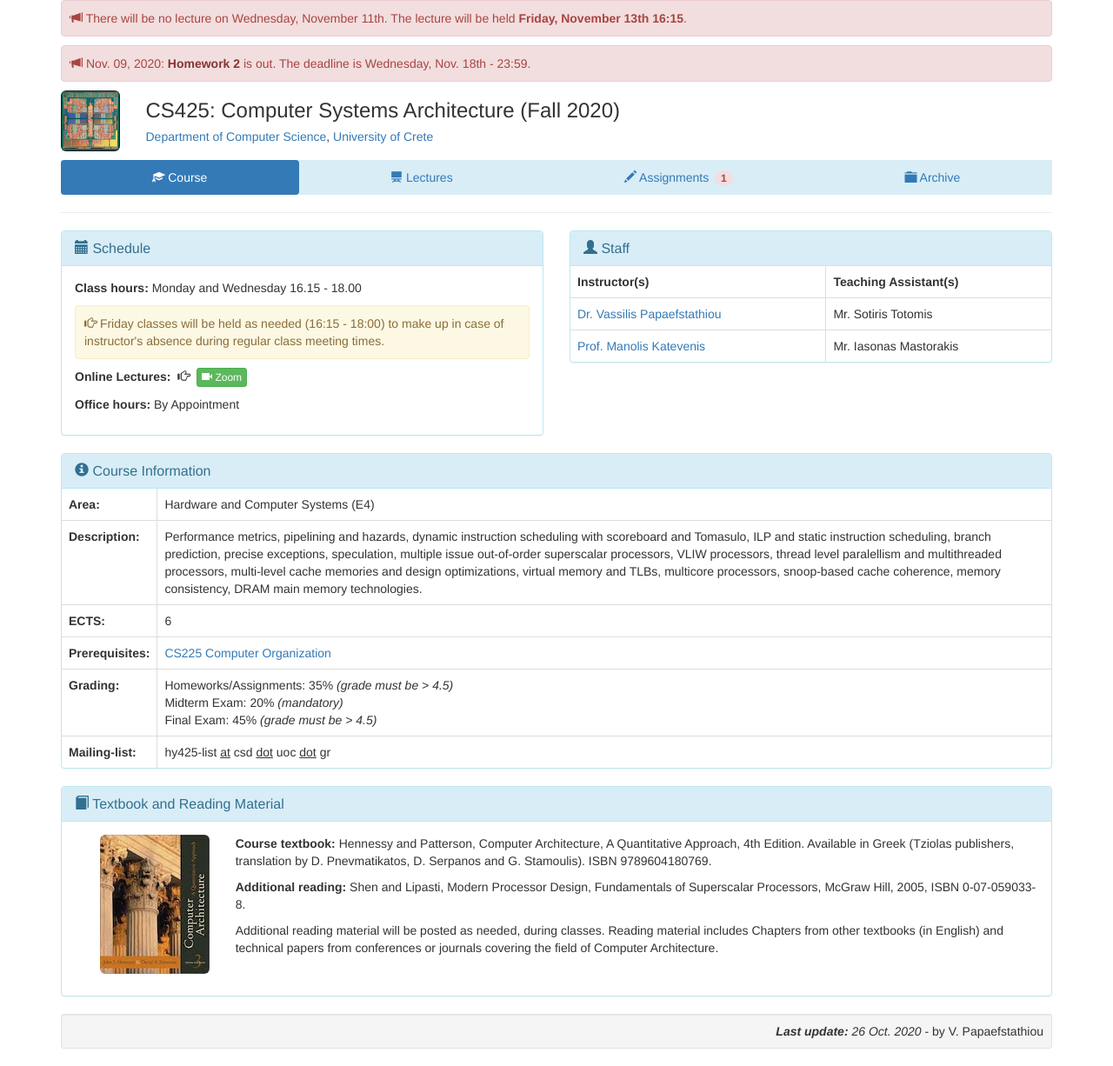
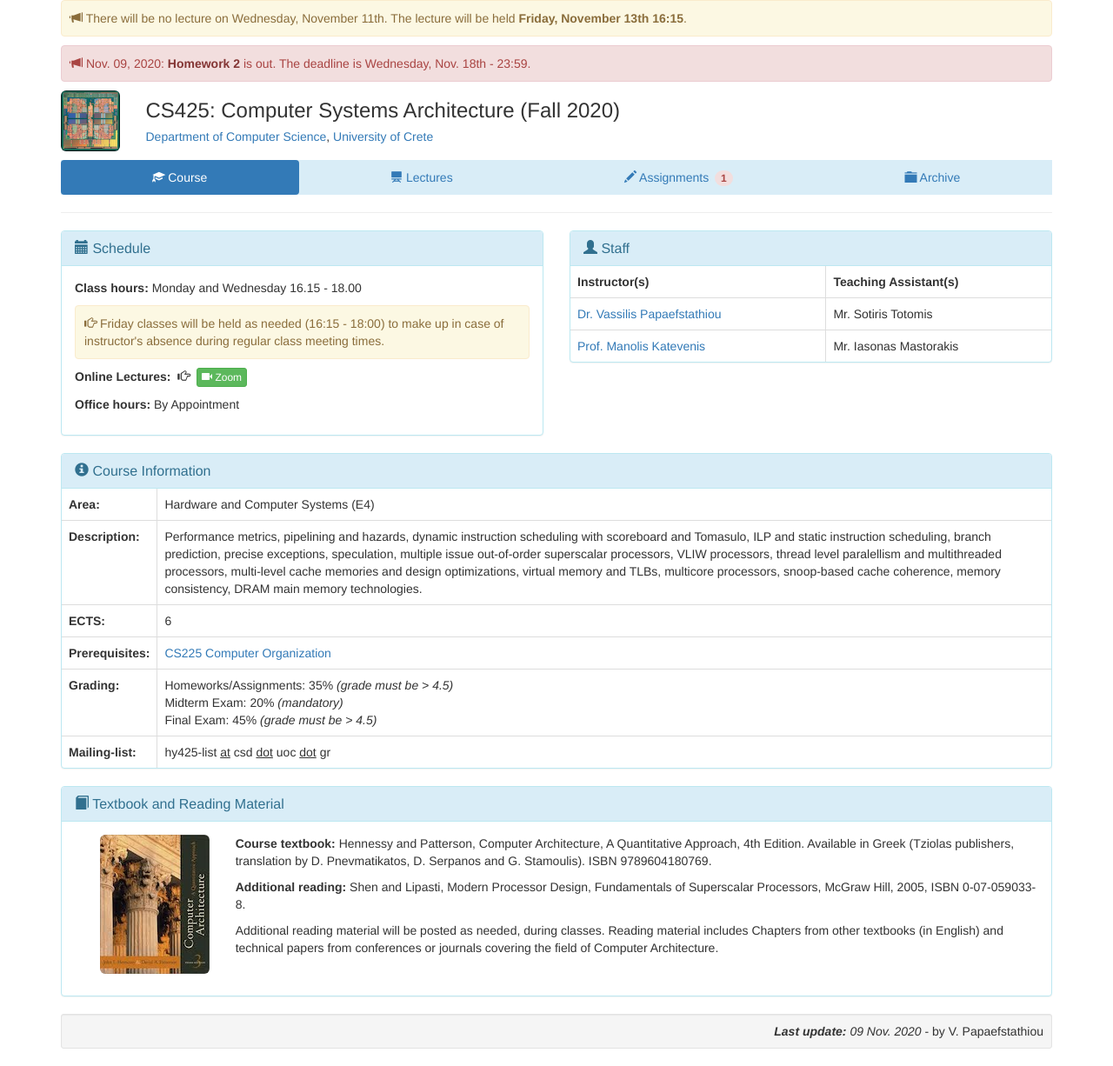
Before and after one commit to papaef/hy425_2020f, a plain HTML site: page index.html in a window 1280 px wide. Shown: the whole page at 87% size. Drawn offline with Linux system fonts and the light colour scheme.

Commit message:
minor update

```diff
--- a/index.html
+++ b/index.html
@@ -23,7 +23,7 @@
   <!-- ALERTS -->
   <div class="row">
     <div class="col-md-12">
-      <div class="alert alert-danger myalert" role="alert">
+      <div class="alert alert-warning myalert" role="alert">
         <span class="glyphicon glyphicon-bullhorn" aria-hidden="true"></span>
         There will be no lecture on Wednesday, November 11th. The lecture will be held <b>Friday, November 13th 16:15</b>.
       </div>
@@ -741,7 +741,7 @@
 
   <!-- FOOTER -->
   <div class="well well-sm" align="right">
-    <i><b>Last update:</b> 26 Oct. 2020</i> - by V. Papaefstathiou
+    <i><b>Last update:</b> 09 Nov. 2020</i> - by V. Papaefstathiou
   </div>
   <!-- ______________________________________________________________________________________________ -->
 
```
